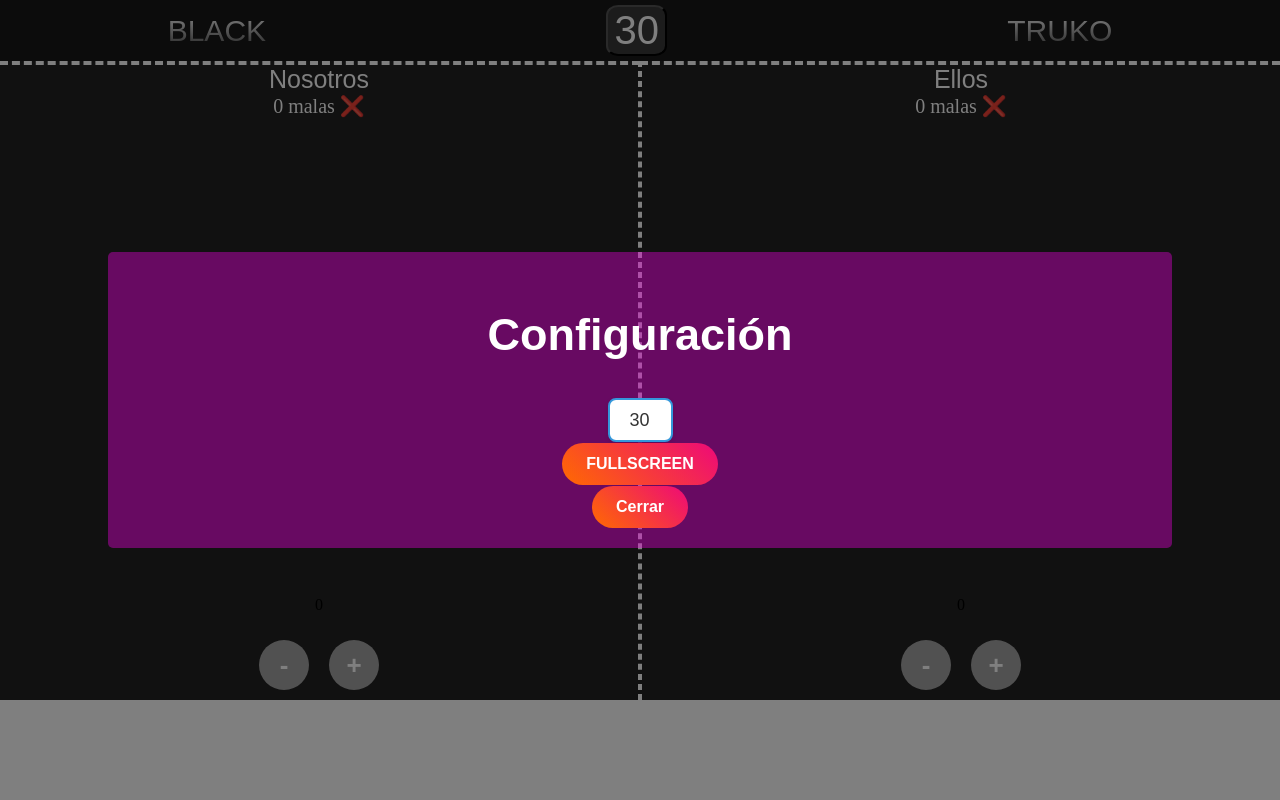
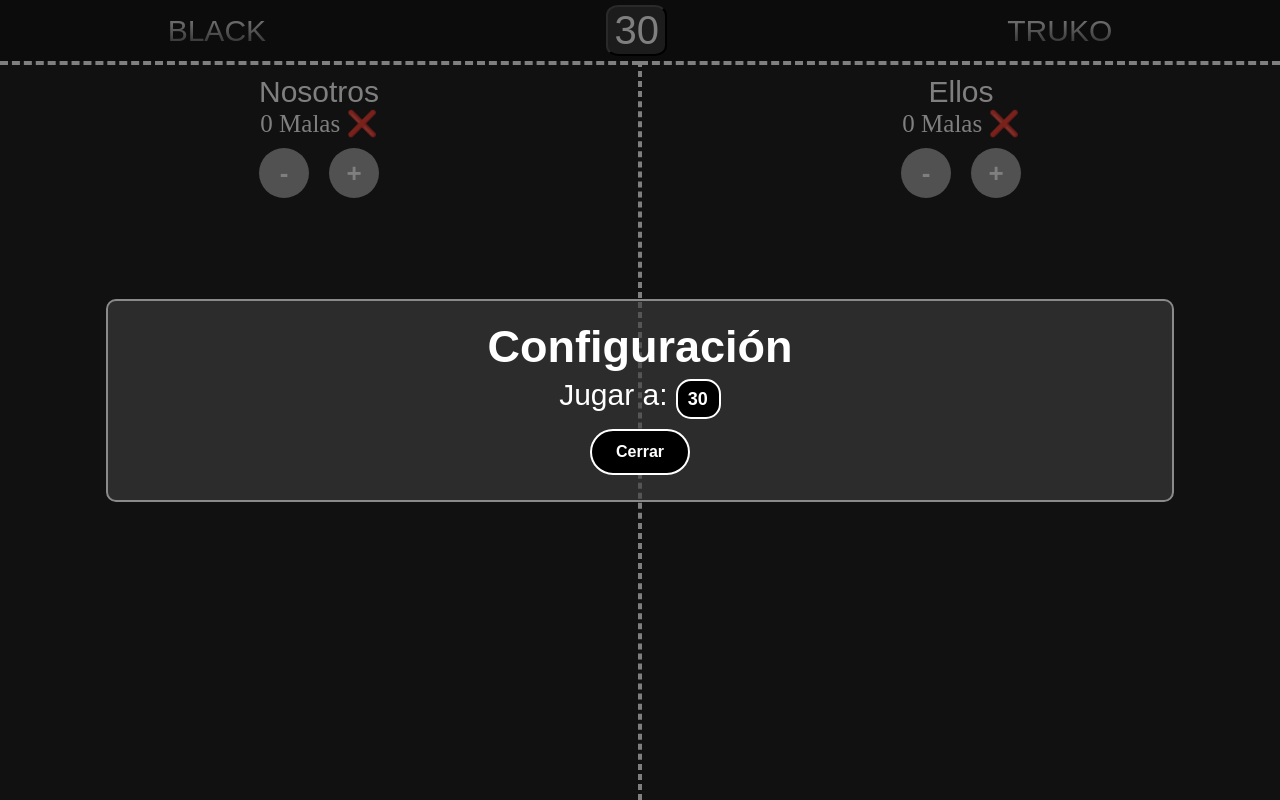
Before and after one commit to stcrozzoli/black-truko, a React (Vite) app: page / in a window 1280 px wide. Both pictures are taken after a click on the button "30". Built offline with nearby package versions, Linux system fonts and the light colour scheme; a web font is replaced by a local one.

Commit message:
buttons, select config y dimensiones fosforos

```diff
--- a/src/App.css
+++ b/src/App.css
@@ -12,7 +12,7 @@ body {
   box-sizing: border-box;
   margin: 0px;
   padding: 0px;
-  min-height: calc(100vh - 100px);;
+  min-height:100vh;
 }
 
 .pantallaPuntos {
@@ -79,11 +79,10 @@ body {
 
 .nosotrosText,
 .ellosText {
-  font-size: 30px;
   color: white;
   margin-top: 10px;
   font-family: "Asimovian", sans-serif;
-  font-size: 25px;
+  font-size: 30px;
   font-style: normal;
   margin: 0;
 }
@@ -115,77 +114,77 @@ body {
     transform 0.1s ease,
     box-shadow 0.1s ease,
     background-color 0.2s ease;
-
 }
 
 
 
-.fosforosNosotros {
-  background-color: rgba(22, 39, 39, 0);
-  width: 100%;
-  height: 100%;
-}
-
-.fosforosEllos {
-  background-color: rgba(18, 119, 119, 0);
-    width: 100%;
-  height: 100%;
-}
-
 .fosforo1 {
   /*background-color: rgb(41, 206, 0);*/
-  width: 10px;
+  width: 15px;
   position: absolute;
-  left: 60px;
+  left: 35px;
   top: -20px;
 }
 
 .fosforo2 {
   /* background-color: rgb(255, 238, 0);*/
-  width: 10px;
+  width: 15px;
   transform: rotate(90deg);
   position: absolute;
-  top: -60px;
-  left: 100px;
+  top: -82px;
+  left: 93px;
 }
 
 .fosforo3 {
   /* background-color: rgb(0, 136, 255);*/
-  width: 10px;
+  width: 15px;
   transform: rotate(180deg);
   position: absolute;
-  left: 140px;
+  left: 150px;
   top: -20px;
 }
 
 .fosforo4 {
   /* background-color: rgb(204, 0, 255);*/
-  width: 10px;
+  width: 15px;
   transform: rotate(270deg);
   position: absolute;
-  left: 100px;
-  top: 20px;
+  left: 93px;
+  top: 42px;
 }
+
+
 
 .fosforo5 {
   /* background-color: rgb(255, 0, 0);*/
-  width: 10px;
+  width: 15px;
   transform: rotate(45deg);
   position: absolute;
-  left: 100px;
+  left: 95px;
   top: -20px;
 }
 
-.grupo, .grupo2 {
+.fosforosNosotros,
+.fosforosEllos {
+  width: 100%;
+  height: 100%;
+  display: flex;
+  flex-direction: column;
+  align-items: center;
+}
+
+
+.grupo,
+.grupo2 {
   position: relative;
-  margin-top: 40px;
-  height: 80px;
-  left: -12px;
+  margin-top: 50px;
+  height: 110px;
+  width: 200px;
 }
 
 
 .sonMalas{
-  font-size: 20px;
+  font-size: 25px;
   color: rgb(255, 255, 255);
   margin: 0px;
 }
@@ -194,4 +193,5 @@ body {
   display: flex;
   flex-direction: column;
   align-items: center;
+  margin-top: 10px;
 }
--- a/src/App.jsx
+++ b/src/App.jsx
@@ -62,6 +62,7 @@ function App() {
   };
 
   return (
+
     <div className="contenedorPrincipal">
       <div className="pantallaPuntos">
         <span className="black">BLACK</span>
@@ -72,21 +73,15 @@ function App() {
       </div>
 
       <div className="cajaJuego">
-        {/* ================= NOSOTROS ================= */}
         <div className="nosotros">
           <div className="divNemb">
             <p className="nosotrosText">Nosotros</p>
             <p className="sonMalas">
               {countNosotros}
-              {esImpar || sonMalasNosotros ? " malas ❌" : " buenas ✅"}
+              {esImpar || sonMalasNosotros ? " Malas ❌" : " Buenas ✅"}
             </p>
           </div>
 
-          <div className="fosforosNosotros">
-            {renderFosforos(fosforosNosotros, "grupo")}
-          </div>
-
-          <p>{countNosotros}</p>
 
           <div className="botonesPuntos">
             <button className="botonSumar" onClick={sumarNosotros}>
@@ -99,23 +94,22 @@ function App() {
               -
             </button>
           </div>
+
+          <div className="fosforosNosotros">
+            {renderFosforos(fosforosNosotros, "grupo")}
+          </div>
         </div>
 
-        {/* ================= ELLOS ================= */}
+
         <div className="ellos">
           <div className="divNemb">
             <p className="ellosText">Ellos</p>
             <p className="sonMalas">
               {countEllos}
-              {esImpar || sonMalasEllos ? " malas ❌" : " buenas ✅"}
+              {esImpar || sonMalasEllos ? " Malas ❌" : " Buenas ✅"}
             </p>
           </div>
 
-          <div className="fosforosEllos">
-            {renderFosforos(fosforosEllos, "grupo2")}
-          </div>
-
-          <p>{countEllos}</p>
 
           <div className="botonesPuntos">
             <button className="botonSumar" onClick={sumarEllos}>
@@ -128,12 +122,21 @@ function App() {
               -
             </button>
           </div>
+
+
+
+          <div className="fosforosEllos">
+            {renderFosforos(fosforosEllos, "grupo2")}
+          </div>
+
+
         </div>
       </div>
       {isSettingsOpen && (
         <Settings
           onClose={toggleSettings}
           setHastaCuanto={setHastaCuanto}
+          hastaCuanto={hastaCuanto}
         />
       )}
     </div>
--- a/src/Settings.css
+++ b/src/Settings.css
@@ -12,42 +12,55 @@
 }
 
 .modal-content {
-  background-color: rgba(255, 0, 238, 0.37);
+  display: flex;
+  flex-direction: column;
+  justify-content: space-between;
+  background-color: rgba(61, 61, 61, 0.63);
   padding: 20px;
-  border-radius: 5px;
+  border-radius: 10px;
   width: 80%;
   text-align: center;
-    font-family: "Asimovian", sans-serif;
+  font-family: "Asimovian", sans-serif;
   font-size: 30px;
   font-style: normal;
   color: white;
-
+border: 2px solid #8a8a8a;
 }
 
-.cerrar, .fullScreen{
+.cerrar {
   padding: 12px 24px;
   font-size: 16px;
   font-weight: bold;
   color: white;
   border: none;
-  border-radius: 50px;
-  background: linear-gradient(45deg, #ff6a00, #ee0979);
+  border-radius: 40px;
+  background: black;
+  border: 2px solid #ffffff;
   cursor: pointer;
   transition: transform 0.3s ease, box-shadow 0.3s ease;
 }
 
-select{
-    padding: 10px 20px; /* Aumenta el tamaño del select */
-  font-size: 18px; /* Fuente más grande */
-  border-radius: 8px; /* Bordes redondeados */
-  border: 2px solid #3498db; /* Borde con color */
-  background-color: #ffffff; /* Fondo blanco */
-  color: #333333; /* Color del texto */
+select {
+  padding: 8px 10px;
+  font-size: 18px;
+  border-radius: 15px;
+  border: 2px solid #ffffff;
+  font-weight: bold;
+  background-color: #000000;
+  color: #ffffff;
   cursor: pointer;
-  appearance: none; /* Elimina la apariencia predeterminada del select en algunos navegadores */
-  -webkit-appearance: none; /* Elimina la apariencia predeterminada en Safari */
-  -moz-appearance: none; /* Elimina la apariencia predeterminada en Firefox */
-  transition: all 0.3s ease; /* Transición suave para el efecto hover */
-  outline: none; /* Quita el contorno al hacer foco */
-  box-shadow: 0 2px 5px rgba(0, 0, 0, 0.1); /* Sombra suave */
+  appearance: none;
+  -webkit-appearance: none;
+  -moz-appearance: none;
+  transition: all 0.3s ease;
+  outline: none;
 }
+
+
+.modal-content h2{
+  margin: 0;
+}
+
+.divPuntajes, .divCerrar{
+  margin: 5px;
+}
--- a/src/Settings.jsx
+++ b/src/Settings.jsx
@@ -1,9 +1,8 @@
 import React from "react";
 import "./Settings.css";
 
-function Settings({ onClose, setHastaCuanto }) {
+function Settings({ onClose, setHastaCuanto, hastaCuanto  }) {
   const handleSelectChange = (event) => {
-    // Establecer el valor de hastaCuanto desde el select
     setHastaCuanto(Number(event.target.value));
   };
 
@@ -12,8 +11,9 @@ function Settings({ onClose, setHastaCuanto }) {
       <div className="modal-overlay">
         <div className="modal-content">
           <h2>Configuración</h2>
-          <div>
-            <select name="puntajes" id="p" onChange={handleSelectChange}>
+          <div className="divPuntajes">
+            <span>Jugar a: </span>
+            <select name="puntajes" id="p" onChange={handleSelectChange} value={hastaCuanto}>
               <option value="30">30</option>
               <option value="24">24</option>
               <option value="20">20</option>
@@ -21,10 +21,7 @@ function Settings({ onClose, setHastaCuanto }) {
               <option value="15">15</option>
             </select>
           </div>
-          <div>
-            <button className="fullScreen">FULLSCREEN</button>
-          </div>
-          <div>
+          <div className="divCerrar">
             {/* Este botón usa la prop onClose para cerrar el modal */}
             <button className="cerrar" onClick={onClose}>
               Cerrar
```
